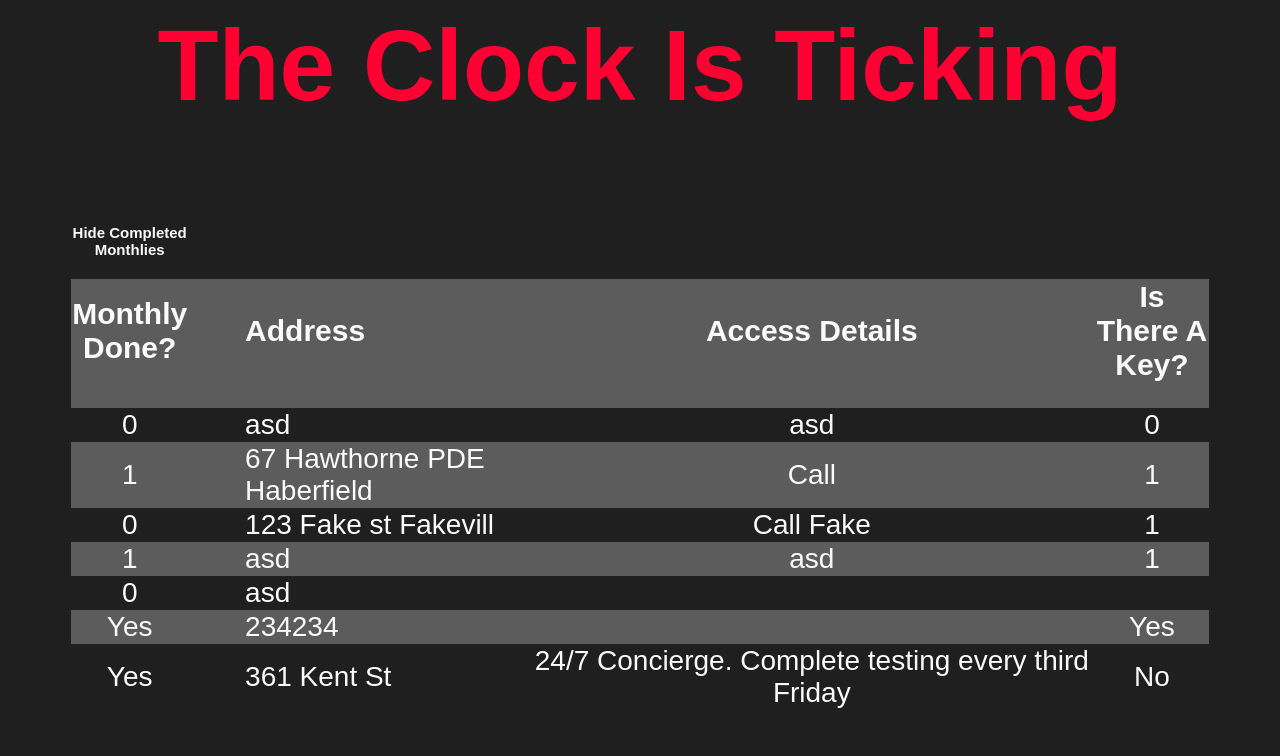
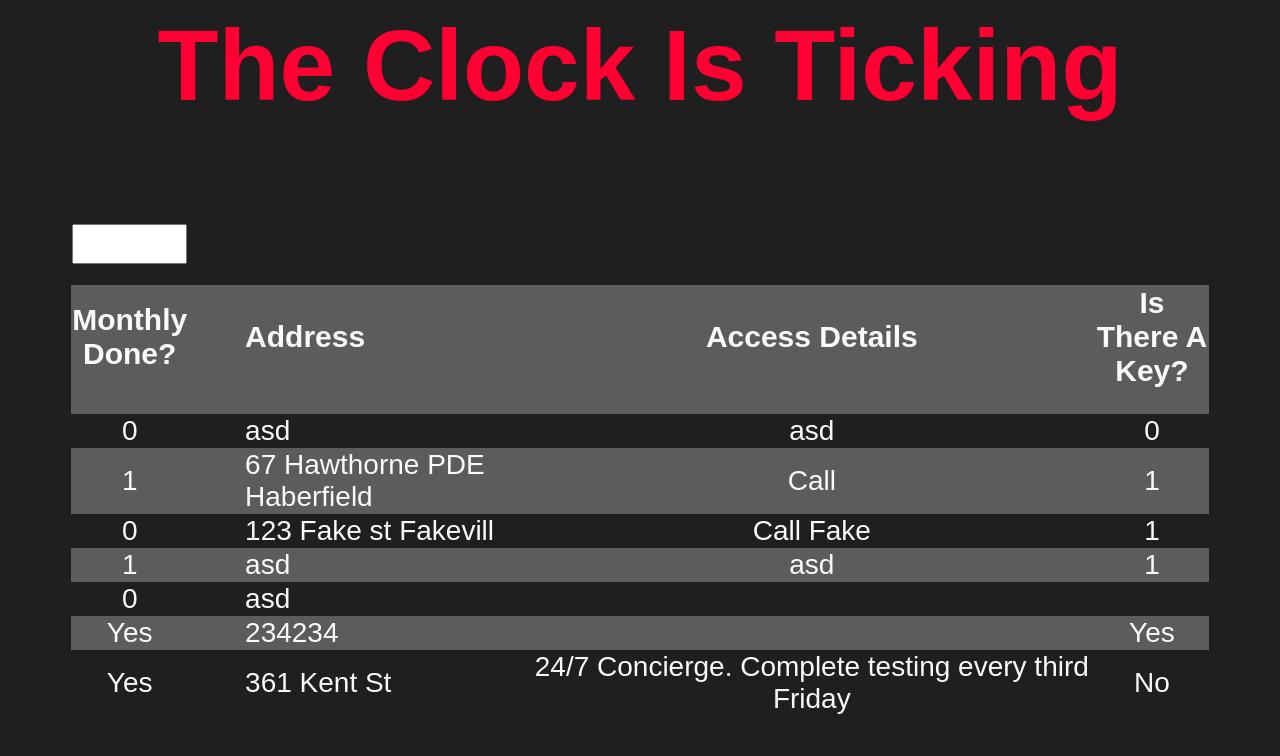
Before and after one commit to Sammvich2/Keys, a PHP site: page /montly.php in a window 1280 px wide. Shown: the top 756 px of the page. Before the commit the page ends 708 px from the top, so only its background shows below. Run offline with PHP 8.4, Linux system fonts and the light colour scheme; data comes from the database, SQL or seed files in the repository.

Commit message:
/ ‘montly.php’

```diff
--- a/montly.php
+++ b/montly.php
@@ -73,9 +73,12 @@
 <body>
 
 <table>
+    <form action="dataEntry.php" method="post">
     <tr>
-        <td><h4>Hide Completed Monthlies</h4></td>
+        <td><h4><input Hide Completed Monthlies</h4></td>
     </tr>
+    </form>
+
     <tr>
         <td style="width: 10%"><h2>Monthly Done?</h2></td>
         <td style="padding-left: 5%; text-align: left"><h2>Address</h2></td>
```
